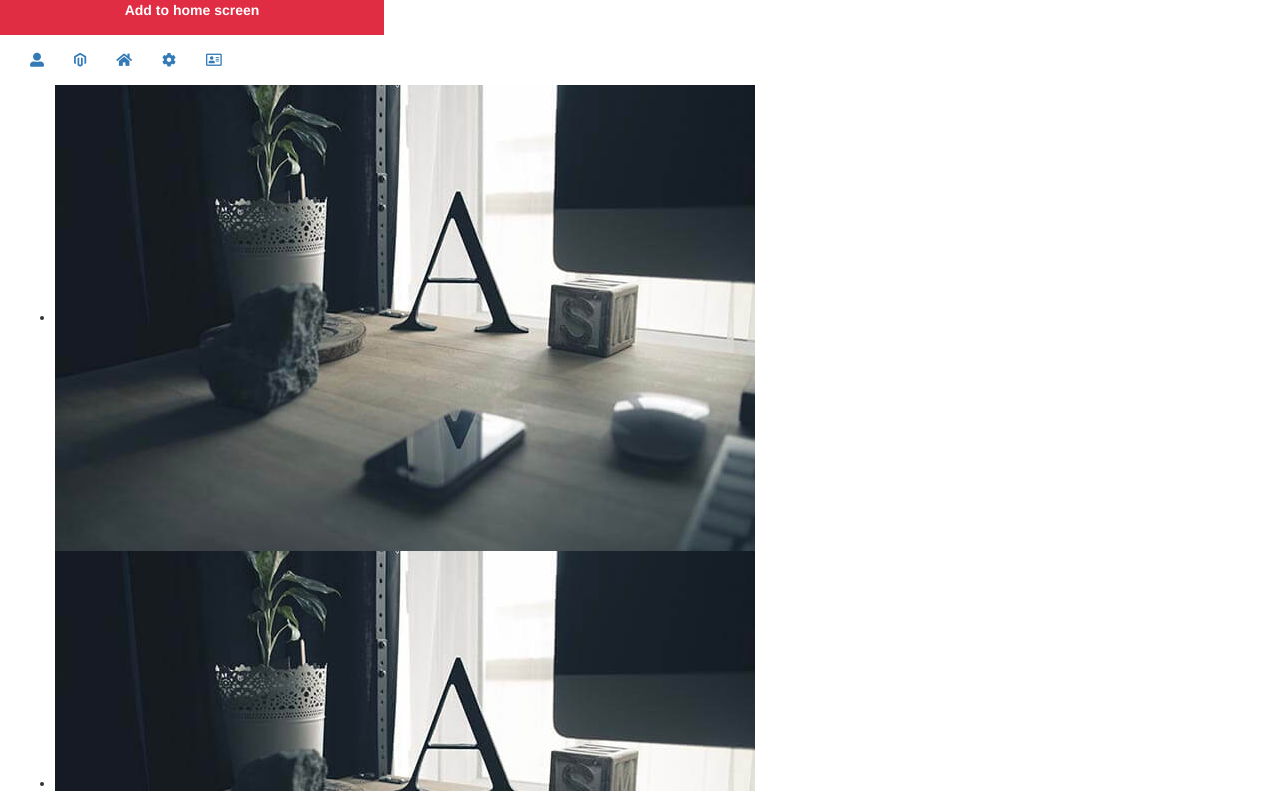
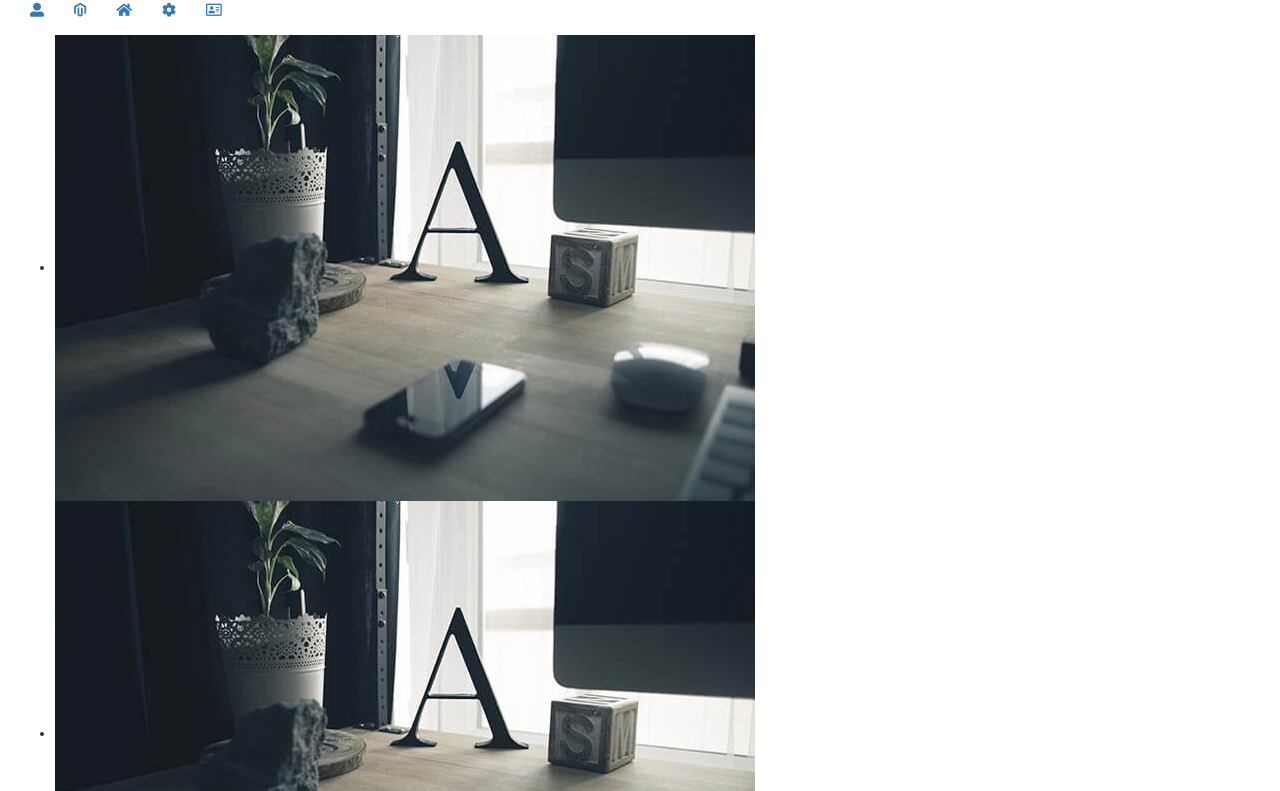
Before and after one commit to ansh709/ExtraEarnMoneyByEasy, a plain HTML site: page index.html in a window 1280 px wide. Shown: the part 165-956 px from the top of the page. Drawn offline with nearby package versions, Linux system fonts and the light colour scheme.

Commit message:
Update index.html

```diff
--- a/index.html
+++ b/index.html
@@ -20,29 +20,16 @@
     <link rel="icon" href="images/logoBlack.png" type="image/gif" sizes="16x16">
     <meta name="apple-mobile-web-app-status-bar" content="black">
 	<link rel="stylesheet" href="https://cdnjs.cloudflare.com/ajax/libs/font-awesome/4.7.0/css/font-awesome.min.css">
-	<style type="text/css">
-		.add-to {
-			background-color: #E02D44;
-			width: 30%;
-		}
-		.add-to-btn {
-			background-color: #E02D44;
-			color: white;
-			border: none;
-			outline:none;
-			font-weight: bold;
-			width: 100%;
-			height: 50px;
-		}
-	</style>
 </head>
 
 <body>
-
+    <div class="add-to">
+	    <img src="images/logoWhite.png">
+		<p>Install App For Better Experience without loosing any data.</p>
+		<button class="add-to-btn">Install Now</button>
+		<p class="later">Maybe later</p>
+	</div>
     <header></header>
-	<div class="add-to">
-				<button class="add-to-btn">Add to home screen</button>
-			</div>
     <nav></nav>
     <section id="slider"></section>
     <section class="process"></section>
@@ -67,14 +54,14 @@
 			let deferredPrompt;
 			var div = document.querySelector('.add-to');
 			var button = document.querySelector('.add-to-btn');
-			div.style.display = 'block';
+			div.style.display = 'none';
 
 			window.addEventListener('beforeinstallprompt', (e) => {
 			  // Prevent Chrome 67 and earlier from automatically showing the prompt
 			  e.preventDefault();
 			  // Stash the event so it can be triggered later.
 			  deferredPrompt = e;
-			  div.style.display = 'block';
+			  div.style.display = 'none';
 
 			  button.addEventListener('click', (e) => {
 			  // hide our user interface that shows our A2HS button
@@ -100,6 +87,7 @@
 	<script src="js/features.js"></script>
     <script src="js/facilities.js"></script>
 	<script src="js/contact.js"></script>
+	<script src="js/custom.js"></script>
 
 
 </body>
```
